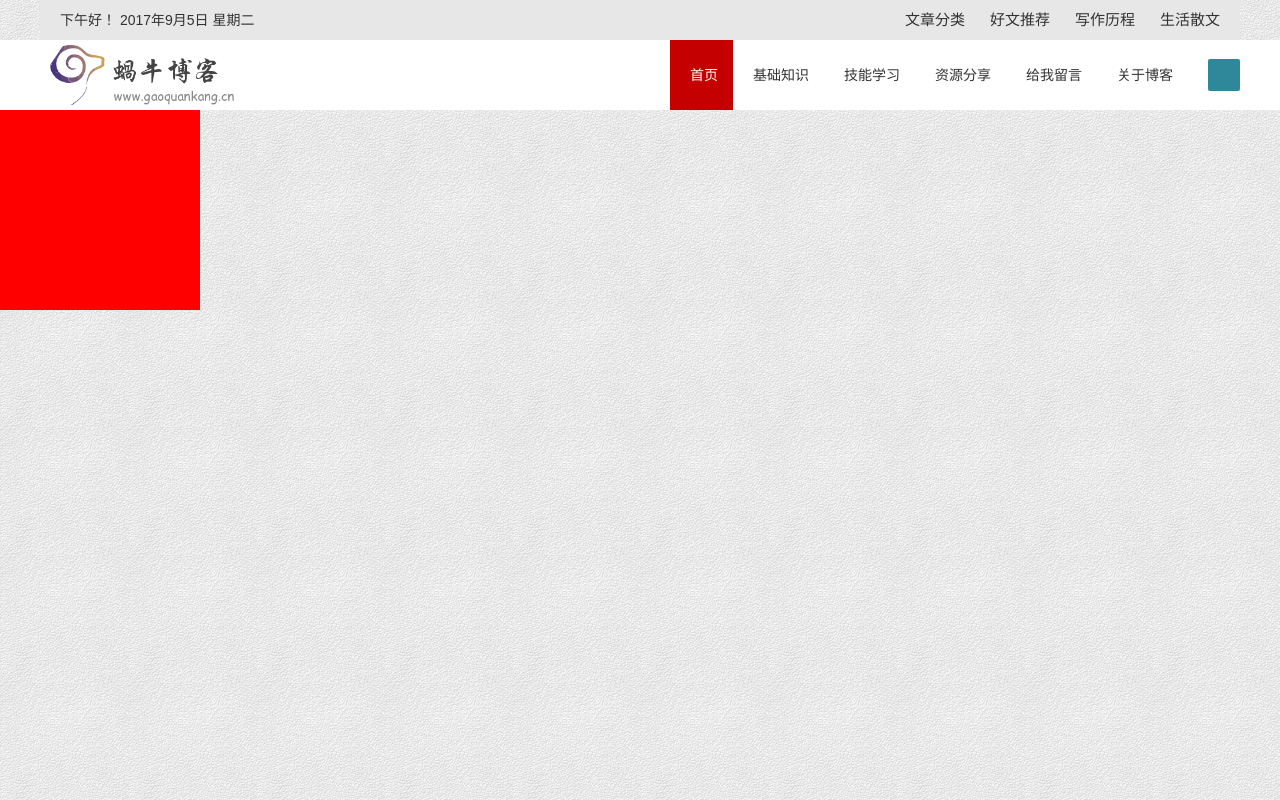
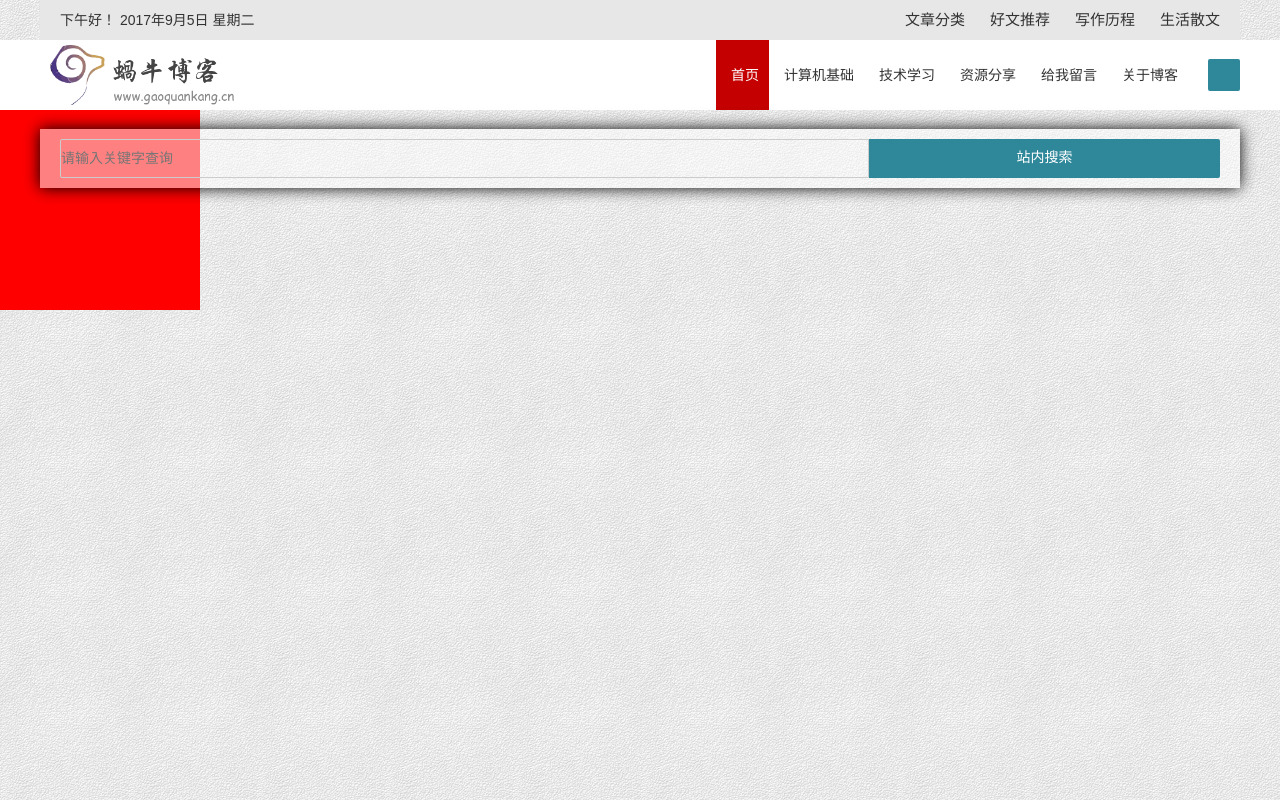
Before and after one commit to wangpingo/blog_vue, a Vue app in the folder blog-font/: page / in a window 1280 px wide. Shown: the top 800 px of the page. Built offline with nearby package versions, Linux system fonts and the light colour scheme; a small style sheet from the web is missing.

Commit message:
提交搜索框代码

```diff
--- a/blog-font/index.html
+++ b/blog-font/index.html
@@ -6,7 +6,7 @@
     <title>蜗牛 | 为梦想前进</title>
     <link rel="icon" href="/favicon.ico" type="image/x-icon" />
     <!-- <link rel="stylesheet" href="./src/assets/reset.css"> -->
-    <link rel="stylesheet" type="text/css" href="//at.alicdn.com/t/font_405289_7qunzvp6m3mfs9k9.css">
+    <link rel="stylesheet" type="text/css" href="//at.alicdn.com/t/font_405289_mzo6hsbyhp9fi529.css">
   </head>
   <style>
       html,body,h1,h2,h3,h4,h5,h6,div,dl,dt,dd,ul,ol,li,p,blockquote,pre,hr,figure,table,caption,th,td,form,fieldset,legend,input,button,textarea,menu{margin:0;padding:0;}
--- a/blog-font/src/components/Header.vue
+++ b/blog-font/src/components/Header.vue
@@ -15,22 +15,31 @@
                     <!-- 这个日后可以修改成接口 -->
                 <div class="nav-class">
                     <ul class='nav-list'>
-                       <span class="search"><i class="iconfont icon-sousuo"></i></span>
-                       <li @click="getSelectTap(6)" :class="{ 'selectClass': selectTap===6,'topTransitionLi':scrolledFlag }"><i class="iconfont icon-guanyuwomen"></i>关于博客</li>
-                       <li @click="getSelectTap(5)" :class="{ 'selectClass': selectTap===5,'topTransitionLi':scrolledFlag }"><i class="iconfont icon-liuyan"></i>给我留言</li>
-                       <li @click="getSelectTap(4)" :class="{ 'selectClass': selectTap===4,'topTransitionLi':scrolledFlag }"><i class="iconfont icon-ziyuan"></i>资源分享</li>
-                       <li @click="getSelectTap(3)" :class="{ 'selectClass': selectTap===3,'topTransitionLi':scrolledFlag }"><i class="iconfont icon-qianduanjishu"></i>技能学习</li>
-                       <li @click="getSelectTap(2)" :class="{ 'selectClass': selectTap===2,'topTransitionLi':scrolledFlag }"><i class="iconfont icon-jichuzhishi"></i>基础知识</li>
-                       <li @click="getSelectTap(1)" :class="{ 'selectClass': selectTap===1,'topTransitionLi':scrolledFlag }"><i class="iconfont icon-shouye"></i>首页</li>
+                       <span class="search" @click="showSearch"><i class="iconfont icon-sousuo"></i></span>
+                       <li @click="getSelectTap(6)" :class="{ 'selectClass': selectTap===6}" :style="topTransitionLi"><i class="iconfont icon-guanyuwomen"></i>关于博客</li>
+                       <li @click="getSelectTap(5)" :class="{ 'selectClass': selectTap===5}" :style="topTransitionLi"><i class="iconfont icon-liuyan"></i>给我留言</li>
+                       <li @click="getSelectTap(4)" :class="{ 'selectClass': selectTap===4}" :style="topTransitionLi"><i class="iconfont icon-ziyuan"></i>资源分享</li>
+                       <li @click="getSelectTap(3)" :class="{ 'selectClass': selectTap===3}" :style="topTransitionLi"><i class="iconfont icon-qianduanjishu"></i>技术学习</li>
+                       <li @click="getSelectTap(2)" :class="{ 'selectClass': selectTap===2}" :style="topTransitionLi"><i class="iconfont icon-jichuzhishi"></i>计算机基础</li>
+                       <li @click="getSelectTap(1)" :class="{ 'selectClass': selectTap===1}" :style="topTransitionLi"><i class="iconfont icon-shouye"></i>首页</li>
                     </ul>
                 </div>
                 <!-- 移动端的显示状态 -->
                 <div class="nav-mList">
                     <span class="goSide"><i class="iconfont icon-santiaogang"></i></span>
-                    <span class="search"><i class="iconfont icon-sousuo"></i></span>
+                    <span class="search" @click="showSearch"><i class="iconfont icon-sousuo"></i></span>
+                </div>
+
+                <div class="searchInput" ref="searchAera">
+                    <div class="flex-item">
+                        <input class="inputContent" @blur="changeInput($event)" @focus="changeInput($event)" placeholder="请输入关键字查询">
+                        <span  class="inputButton">站内搜索</span>
+                    </div>
+
                 </div>
             </div>
         </div>
+
     </div>
 </template>
 
@@ -41,7 +50,8 @@ export default {
     name: 'Header',
     data () {
         return {
-            scrolledFlag:false, // 控制导航栏的吸附效果
+            scrolledFlag:false,  // 控制导航栏的吸附效果
+            searchInput:false,   //搜索框
         }
     },
 
@@ -52,7 +62,12 @@ export default {
         }),
         ...mapGetters({
              promptInformation: 'helloInfo'
-        })
+        }),
+        topTransitionLi:function () {
+            return{
+                marginLeft:( this.scrolledFlag==true?'10px':'0px')
+            }
+        }
     },
     methods:{
         ...mapActions([
@@ -66,7 +81,18 @@ export default {
             }else{
                 this.scrolledFlag = false;
             }
-        }
+        },
+        showSearch(){
+            this.searchInput=!this.searchInput;
+            this.searchInput===true?this.$refs.searchAera.style.display='none':this.$refs.searchAera.style.display='block';
+        },
+        changeInput(e){
+            if(e.target.style.background===''){
+              e.target.style.background="#fff";
+            }else{
+                e.target.style.background="";
+            }
+        },
     },
     mounted() {
         window.addEventListener('scroll', this.handleScroll);
@@ -84,8 +110,41 @@ export default {
     .topTransition{
         position: fixed;
         top:0;
-        background-color:rgba(255, 251, 240,0.6);
-
+        background-color:rgba(255, 255, 255,0.5);
+    }
+    .searchInput{
+        position:relative;
+        top:20px;
+        max-width:1200px;
+        padding:10px 20px;
+        background:#fff;
+        box-shadow:rgb(0,0,0) 0 0 15px;
+        background-color:rgba(255, 255, 255,0.5);
+    }
+    .flex-item{
+        display:flex;
+    }
+    .inputContent{
+        display:block;
+        flex:2.3;
+        height:37px;
+        font-size:14px;
+        border:1px solid #ccc;
+        border-radius:2px 0 0 2px;
+        background-color:transparent;
+    }
+    .inputContent::selection{
+        background:#fff;
+    }
+    .inputButton{
+        display:block;
+        flex:1;
+        text-align:center;
+        line-height:37px;
+        background:#2f889a;
+        font-size:14px;
+        color:#fff;
+        border-radius:0 2px 2px 0;
     }
     .top-nav .nav-cont{
         max-width:1200px;
@@ -135,10 +194,11 @@ export default {
         }
         .top-nav li{
             float:right;
-            padding:0 15px;
+            padding:0 10px;
             height:70px;
             line-height:70px;
             font-size:14px;
+            margin-left:0px;
             transition: 1s;
             transition-duration: 1s;
         }
@@ -172,9 +232,6 @@ export default {
         .nav-mList{
             display:none;
         }
-        .topTransitionLi{
-            padding:0 10px;
-        }
     }
 
     @media screen and (max-width:899px) {
```
Also changed, not shown: 1 other file (tests, documents, lock files or other folders).
